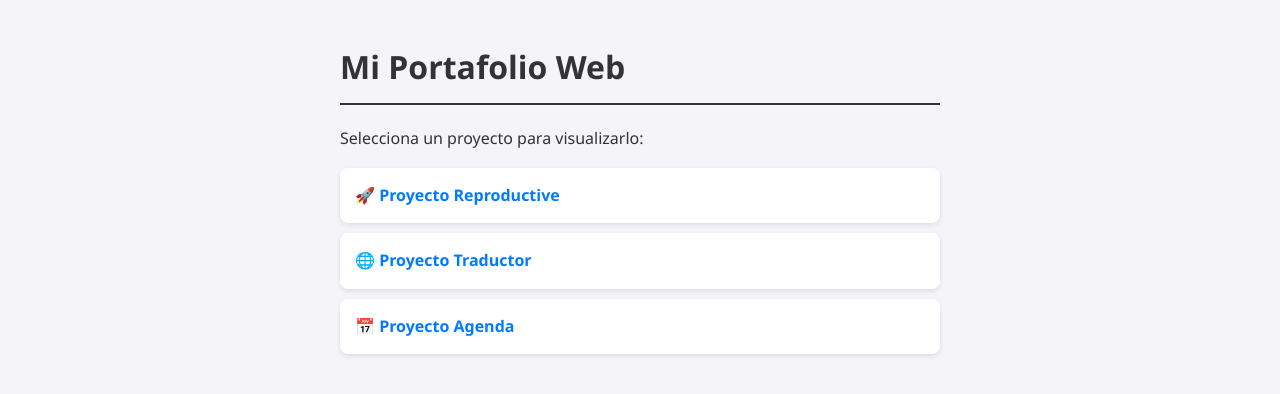
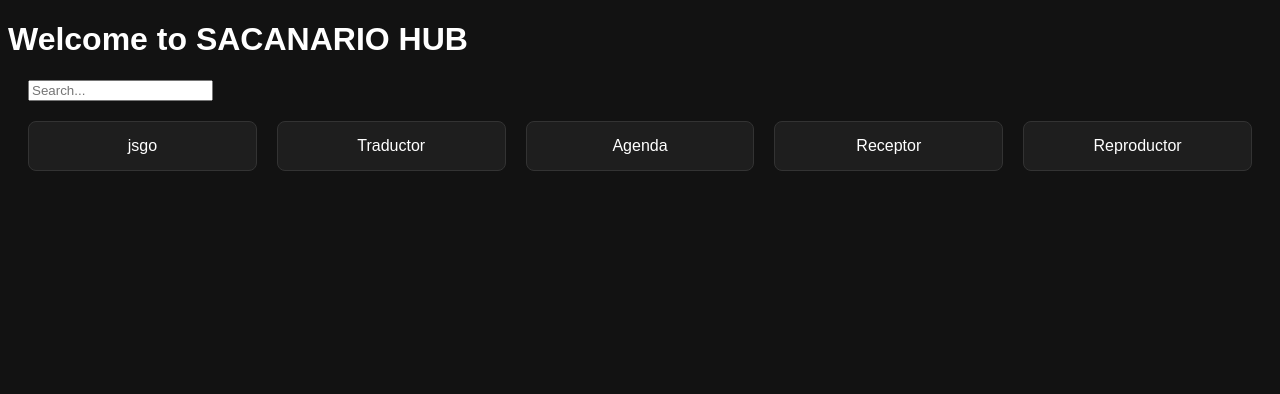
Before and after one commit to sacanario88/Wey, a plain HTML site: page index.html in a window 1280 px wide. Drawn offline with Linux system fonts and the light colour scheme.

Commit message:
Updated index.html with new SACANARIO HUB design

```diff
--- a/index.html
+++ b/index.html
@@ -1,39 +1,44 @@
 <!DOCTYPE html>
-<html lang="es">
+<html lang="en">
 <head>
     <meta charset="UTF-8">
     <meta name="viewport" content="width=device-width, initial-scale=1.0">
-    <title>Mis Proyectos | Webcode</title>
+    <title>SACANARIO HUB</title>
     <style>
         body {
-            font-family: 'Segoe UI', Tahoma, Geneva, Verdana, sans-serif;
-            padding: 20px;
-            line-height: 1.6;
-            background-color: #f4f4f9;
-            color: #333;
-            max-width: 600px;
-            margin: 0 auto;
+            background-color: #121212;
+            color: white;
+            font-family: Arial, sans-serif;
         }
-        h1 { border-bottom: 2px solid #333; padding-bottom: 10px; }
-        ul { list-style-type: none; padding: 0; }
-        li {
-            background: white;
-            margin: 10px 0;
+        .search-box {
+            margin: 20px;
+        }
+        .grid {
+            display: grid;
+            grid-template-columns: repeat(auto-fill, minmax(200px, 1fr));
+            gap: 20px;
+            margin: 20px;
+        }
+        .card {
+            background-color: #1e1e1e;
+            border: 1px solid #333;
+            border-radius: 8px;
             padding: 15px;
-            border-radius: 8px;
-            box-shadow: 0 2px 5px rgba(0,0,0,0.1);
+            text-align: center;
         }
-        a { text-decoration: none; color: #007bff; font-weight: bold; display: block; }
-        a:hover { color: #0056b3; }
     </style>
 </head>
 <body>
-    <h1>Mi Portafolio Web</h1>
-    <p>Selecciona un proyecto para visualizarlo:</p>
-    <ul>
-        <li><a href="Reproductive.html">🚀 Proyecto Reproductive</a></li>
-        <li><a href="Traductor.html">🌐 Proyecto Traductor</a></li>
-        <li><a href="Agenda.html">📅 Proyecto Agenda</a></li>
-    </ul>
+    <h1>Welcome to SACANARIO HUB</h1>
+    <div class="search-box">
+        <input type="text" placeholder="Search..." />
+    </div>
+    <div class="grid">
+        <div class="card">jsgo</div>
+        <div class="card">Traductor</div>
+        <div class="card">Agenda</div>
+        <div class="card">Receptor</div>
+        <div class="card">Reproductor</div>
+    </div>
 </body>
 </html>
```
